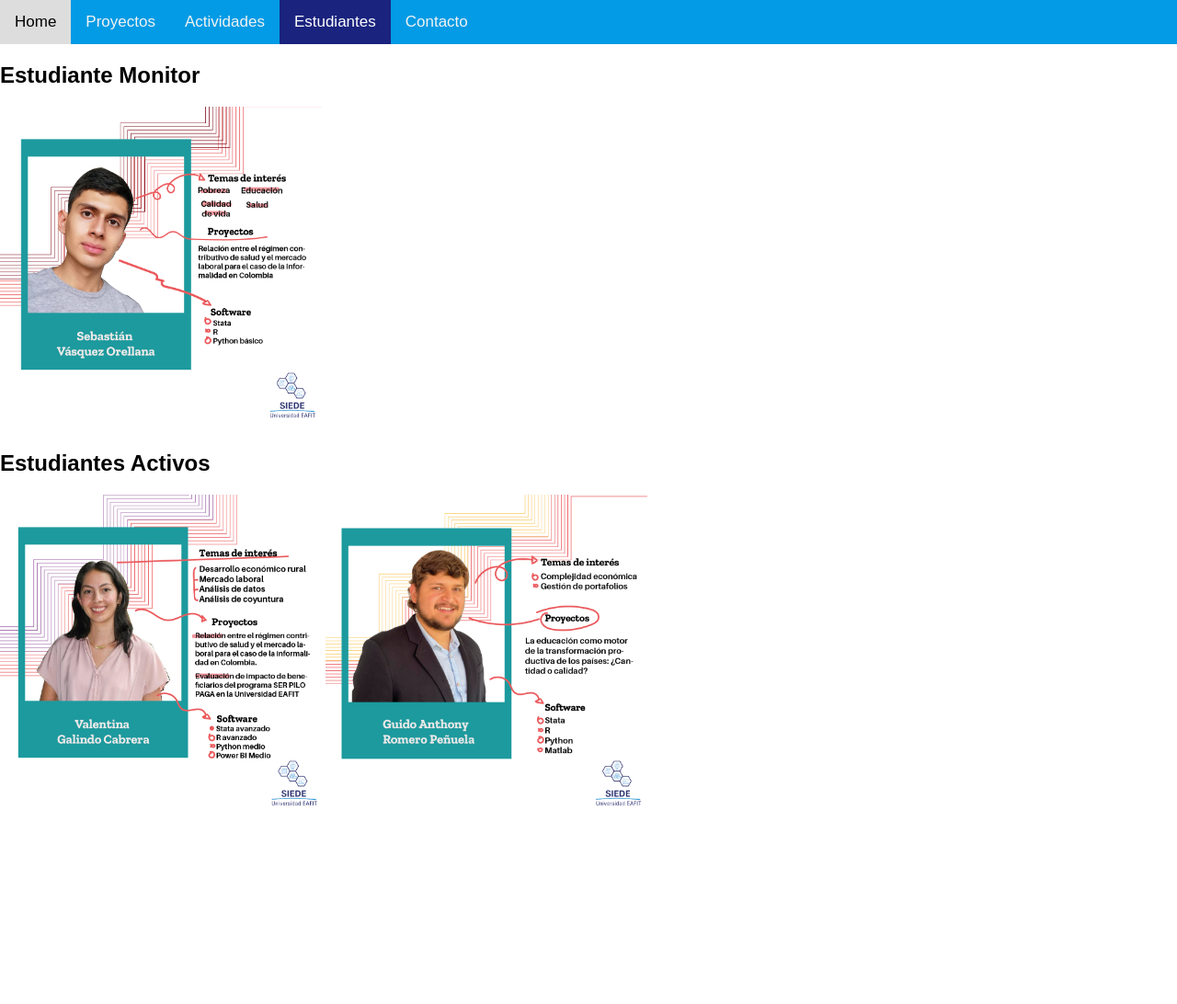
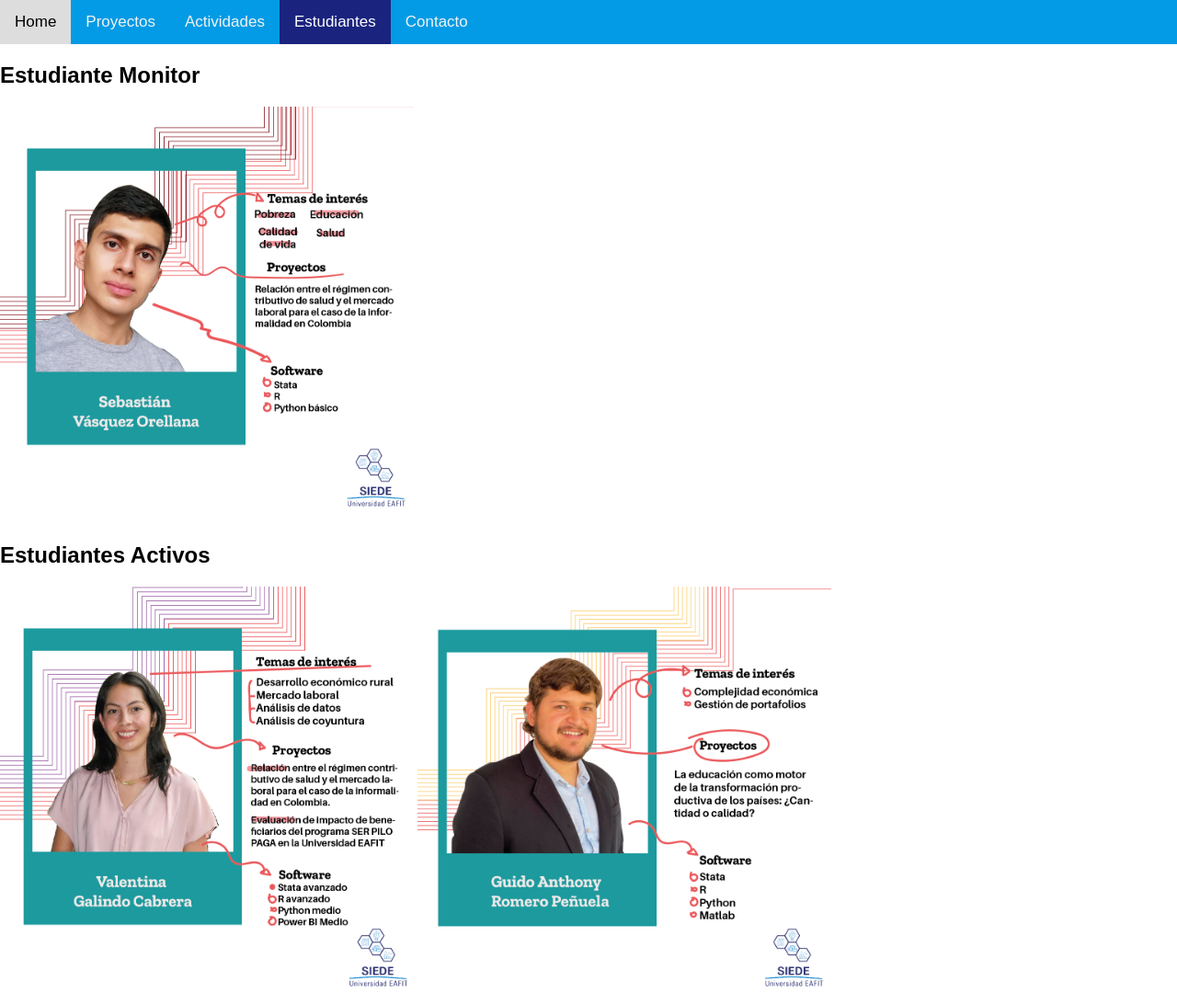
Before and after one commit to SIEDEEAFIT/Estudiantes, a plain HTML site: page docs/index.html in a window 1280 px wide. Shown: the whole page at 92% size. Before the commit the page ends 892 px from the top, so only its background shows below. Drawn offline with Linux system fonts and the light colour scheme.

Commit message:
Update index.html

```diff
--- a/docs/index.html
+++ b/docs/index.html
@@ -36,17 +36,17 @@ body {
 
 <div class="topnav">
   <a href="https://siedeeafit.github.io/">Home</a>
-  <a href="#Proyectos">Proyectos</a>
+  <a href="https://siedeeafit.github.io/Proyectos/">Proyectos</a>
   <a href="https://siedeeafit.github.io/actividades/tabla_actividades.html">Actividades</a>
   <a class="active" href="https://siedeeafit.github.io/Estudiantes">Estudiantes</a>
   <a href="mailto:semillerosiede@eafit.edu.co">Contacto</a>
 </div>
  <body>
     <h2>Estudiante Monitor </h2>
-       <img src="https://siedeeafit.github.io/Estudiantes/VEC_SIEDE_SVO.png" alt="SIEDE EAFIT" width="350" height="350">
+       <img src="https://siedeeafit.github.io/Estudiantes/VEC_SIEDE_SVO.png" alt="SIEDE EAFIT" width="450" height="450">
     <h2>Estudiantes Activos </h2>
-       <img src="https://siedeeafit.github.io/Estudiantes/VEC_SIEDE_VGC.png" alt="SIEDE EAFIT" width="350" height="350">
-       <img src="https://siedeeafit.github.io/Estudiantes/VEC_SIEDE_GARP.png" alt="SIEDE EAFIT" width="350" height="350">
+       <img src="https://siedeeafit.github.io/Estudiantes/VEC_SIEDE_VGC.png" alt="SIEDE EAFIT" width="450" height="450">
+       <img src="https://siedeeafit.github.io/Estudiantes/VEC_SIEDE_GARP.png" alt="SIEDE EAFIT" width="450" height="450">
 
  </body>
 </html>
```
